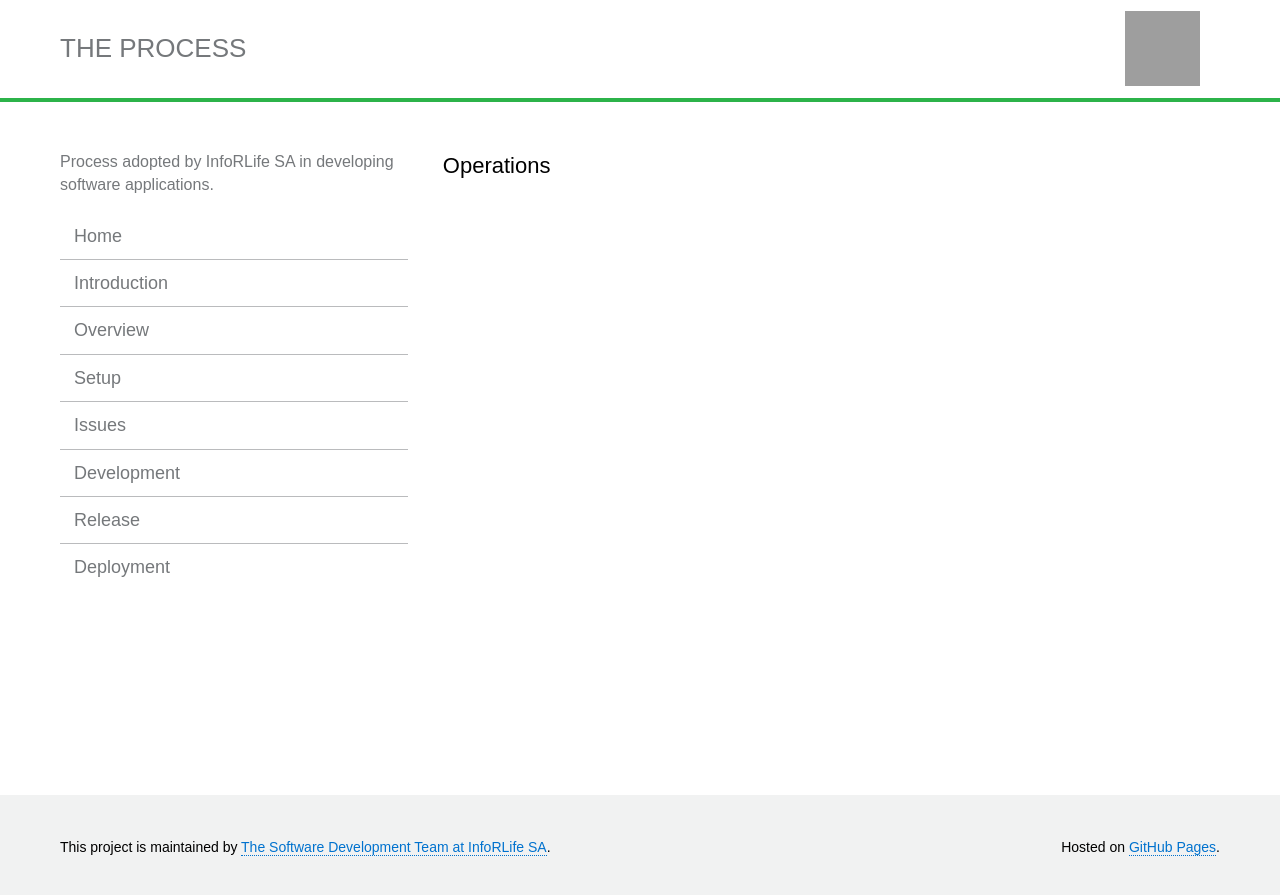
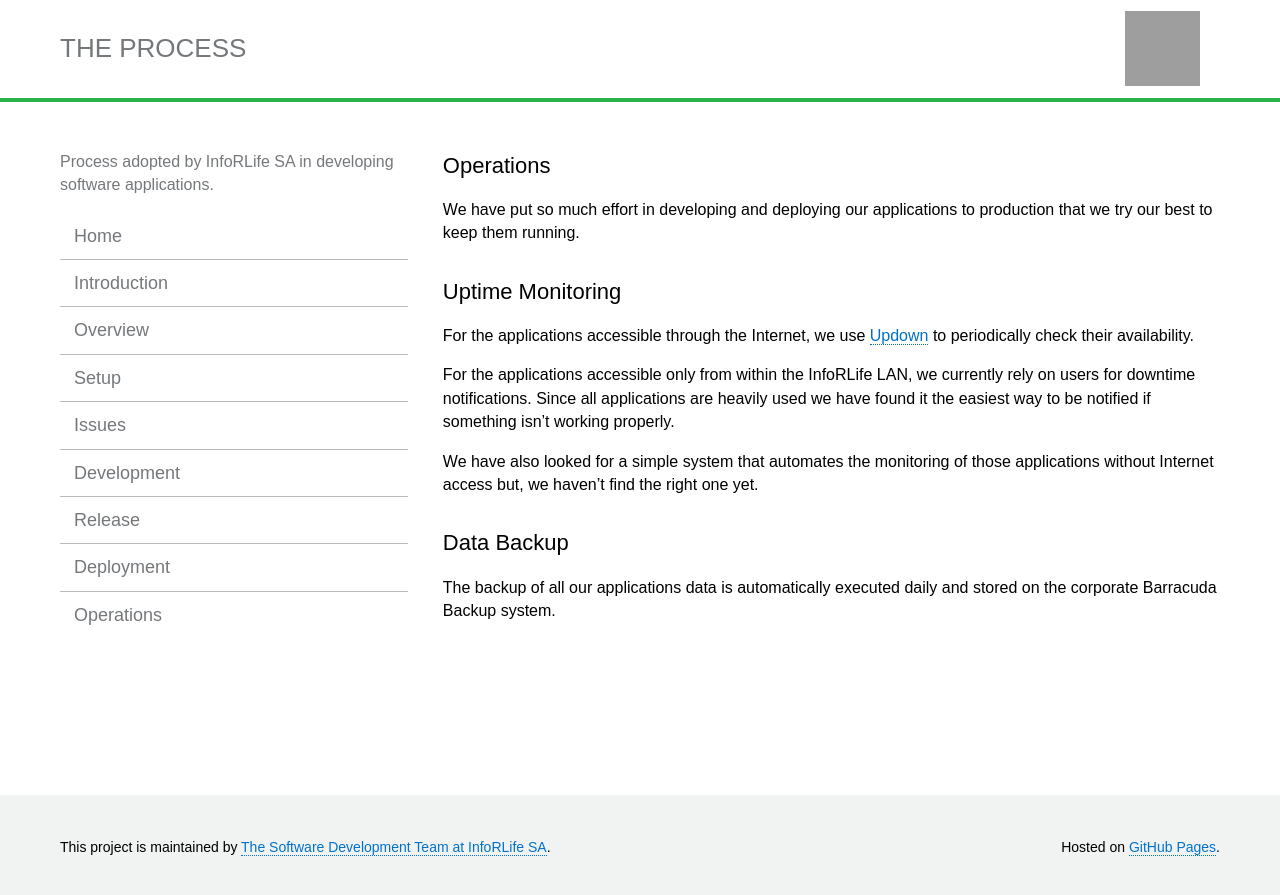
Before and after one commit to inforlife/process, a Jekyll site: the page built from operations.md, in a window 1280 px wide. Shown: the top 895 px of the page. Built offline with Jekyll 4.4.1, drawn with Linux system fonts in a browser that asks for light colours; grey boxes are pictures that could not be loaded.

Commit message:
add operations

```diff
--- a/_config.yml
+++ b/_config.yml
@@ -54,6 +54,9 @@ navigation:
 - text: Deployment
   url: deployment.html
   internal: true
+- text: Operations
+  url: operations.html
+  internal: true
 #- text: DOCter Repo
 #  url: https://github.com/cfpb/DOCter
 #  internal: false
--- a/operations.md
+++ b/operations.md
@@ -2,3 +2,17 @@
 layout: page
 title:  "Operations"
 ---
+
+We have put so much effort in developing and deploying our applications to production that we try our best to keep them running.
+
+## Uptime Monitoring
+
+For the applications accessible through the Internet, we use [Updown](https://inforlife.github.io/process/services/updown.html) to periodically check their availability.
+
+For the applications accessible only from within the InfoRLife LAN, we currently rely on users for downtime notifications. Since all applications are heavily used we have found it the easiest way to be notified if something isn't working properly.
+
+We have also looked for a simple system that automates the monitoring of those applications without Internet access but, we haven't find the right one yet.
+
+## Data Backup
+
+The backup of all our applications data is automatically executed daily and stored on the corporate Barracuda Backup system.
```
Also changed, not shown: issues.md (+5 -1 lines), services/slack.md (+2 -1 lines), services/updown.md (added, +11 -0 lines).
